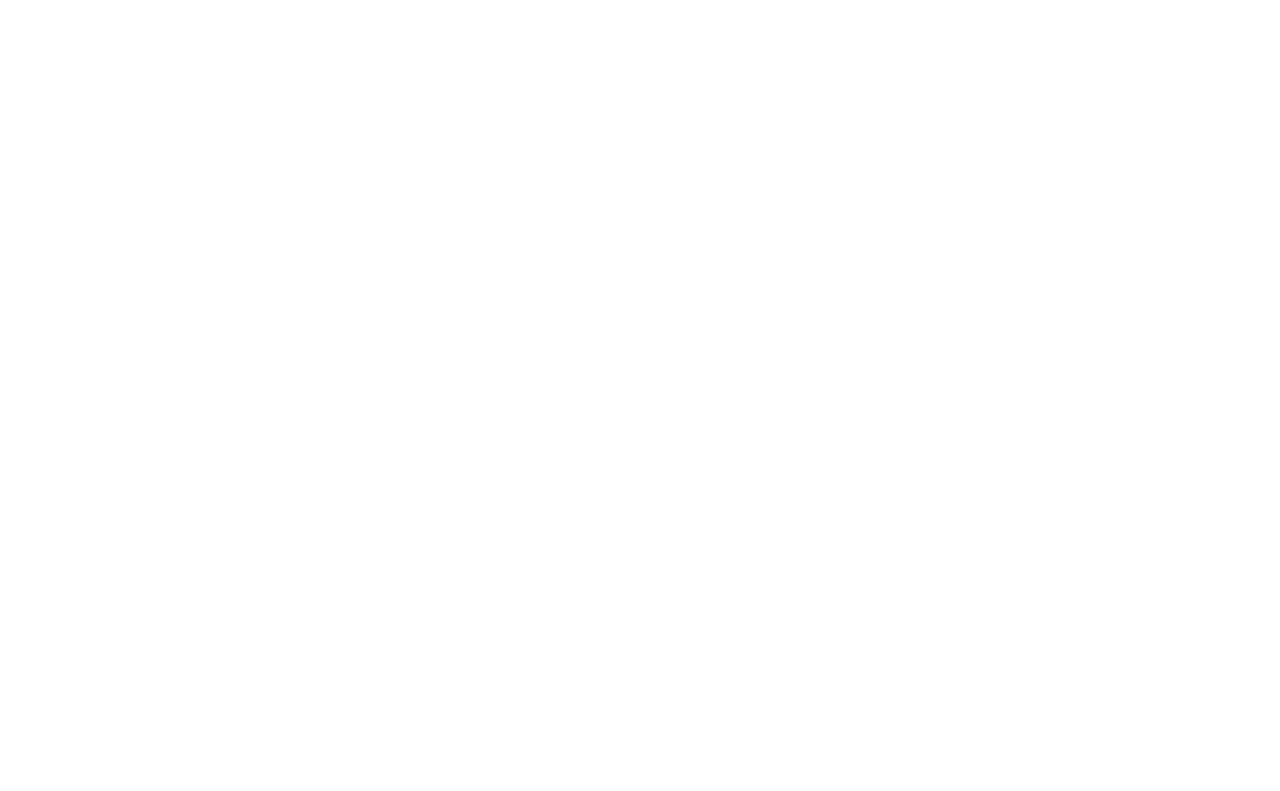
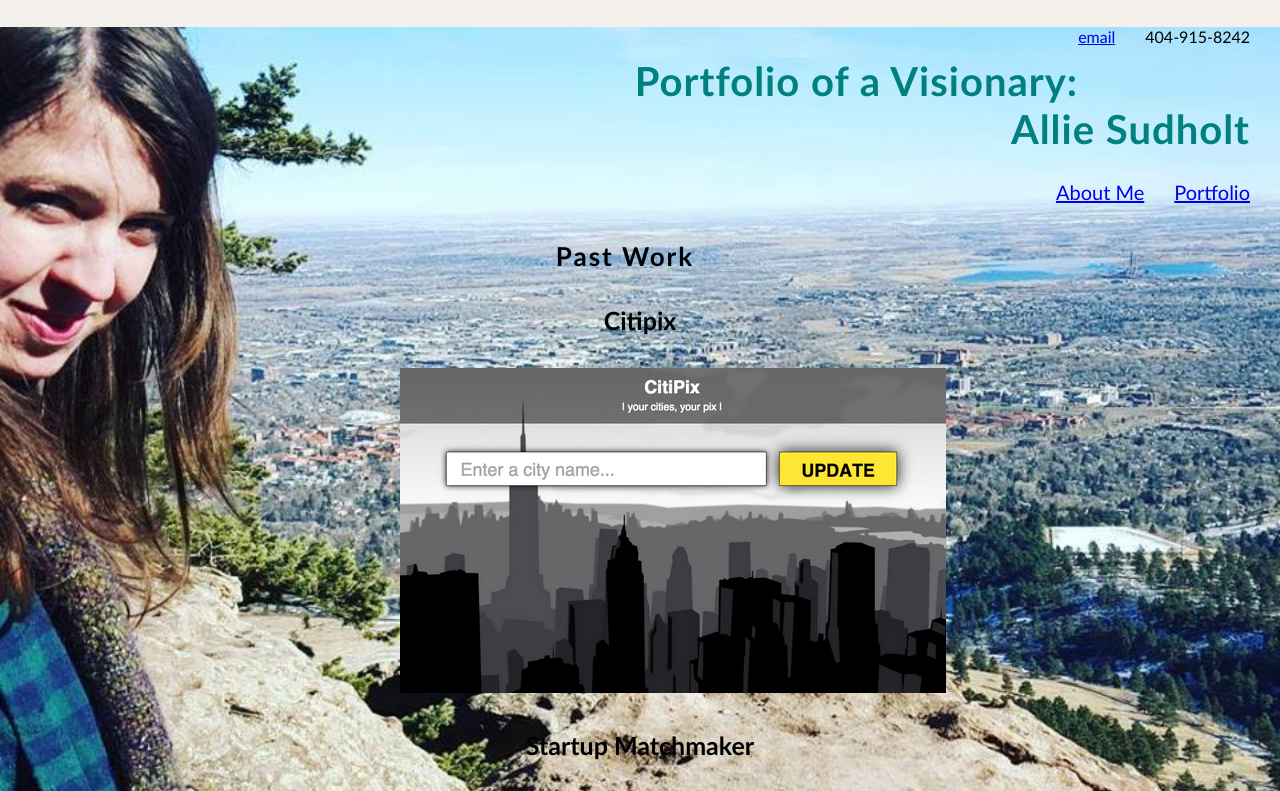
Before and after one commit to mlleallie/simple-portfolio, a plain HTML site: page portfolio.html in a window 1280 px wide. Shown: the top 791 px of the page. Drawn offline with Linux system fonts and the light colour scheme.

Commit message:
Updated website with css

```diff
--- a/css/style.css
+++ b/css/style.css
@@ -0,0 +1,107 @@
+html, body {
+    margin:0;
+    padding:0;
+    height: 100%;
+}
+
+#background {
+  width: 100%;
+  height: 100%;
+  background-size: cover;
+  background-position: center center;
+  background-repeat: no-repeat;
+  background-image:url('me.jpg');
+}
+
+.contact {
+  display: block;
+  float: right;
+  padding-right: 30px;
+  padding-bottom: 15px;
+  font-family: Optima;
+  color: black;
+  ;
+}
+
+h1 {
+  font-size: 40px;
+  font-family: Optima;
+  text-align: right;
+  color: teal;
+  letter-spacing: 1px;
+  padding-top: 30px;
+  padding-right: 30px;
+
+}
+
+h3 {
+  font-size: 26px;
+  font-family: Optima;
+  font-weight: 700;
+  text-align: right;
+  color: black;
+  letter-spacing: 2px;
+  padding-top: 60px;
+  padding-right: 30px;
+}
+
+
+.bouncearound {
+  display: inline-block;
+  font-family: Optima;
+  font-size: 20px;
+  padding-right: 30px;
+  float: right;
+}
+
+body {
+  background-color: #F4F0EC;
+}
+
+.quote {
+  text-align: right;
+  padding-right: 30px;
+  padding-top: 60px;
+  font-family: oblique;
+  color: black;
+  font-weight: 600;
+  font-size: 26px;
+
+}
+
+.blahblah {
+  color: #D3D3D3;
+
+}
+
+.unimportant {
+    color: black;
+    text-align: center;
+    font-weight: 600;
+    font-family: Optima;
+}
+
+.clients {
+  color: black;
+  font-family: Optima;
+  text-align: center;
+  font-size: 25px;
+}
+
+#citipix {
+  padding-left: 400px;
+}
+
+#startupmatchmaker {
+  padding-left: 700px;
+}
+
+#relaxr {
+  padding-left: 100px;
+}
+
+.resume {
+  display: inline-block;
+  padding: 20px;
+  float: center;
+}
--- a/index.html
+++ b/index.html
@@ -3,23 +3,35 @@
 
 <head>
   <title>Allie Simple Portfolio</title>
+  <link rel="stylesheet" href="css/style.css">
+
 </head>
 
 <body>
-  <h1>Visionary: Allie Sudholt</h1>
 
-  <nav id="bouncearound">
+
+  <div id="background">
+    <div>
       <ul>
-      <li><a href="index.html" title="About Me">About Me</a></li>
-      <li><a href="portfolio.html" title="Portfolio">Portfolio</a></li>
+        <li class="contact"><a href="allison.sudholt@gmail.com">email contact</a></li>
+        <li class="contact">404.915.8242</li>
+      </ul>
+    </div>
+
+    <header>
+      <h1 id="maintitle">Visionary: <br>Allie Sudholt</h1>
+
+      <nav>
+        <ul>
+          <li class="bouncearound"><a href="portfolio.html" title="Portfolio">Portfolio</a></li>
+          <li class="bouncearound"><a href="index.html" title="About Me">About Me</a></li>
         </ul>
       </nav>
 
-  <h2>About Me</h2>
+    <p class="quote">Started from the bottom now we're here. <br>Started from the bottom now the whole team's fucking here. <br> -Drake </p>
+    </header>
 
-    <p class="quote">Started from the bottom now we're here. Started from the bottom now the whole team's fucking here. <br> -Drake </p>
-
-
+    <!-- hide for now
       <h3 class="unimportant">Mission</h3>
       <ol>
         <li>Kick ass</li>
@@ -39,7 +51,8 @@
 
         <p class="blahblah">
           I have 28 years of life experience, 2 weeks of web dev experience, and ancestoral memory of go-getting. You want to get shit done? Holla atcha girl.
-
+    -->
+  </div>
 
 
 
--- a/portfolio.html
+++ b/portfolio.html
@@ -0,0 +1,54 @@
+<!DOCTYPE html>
+<html>
+<head>
+  <title>Allie Portfolio</title>
+  <link rel="stylesheet" href="css/style.css">
+</head>
+
+<body>
+
+<div id="background">
+  <div>
+    <ul>
+      <li class="contact">404-915-8242</li>
+      <li class="contact"><a href="allison.sudholt@gmail.com">email</a></li>
+    </ul>
+  </div>
+
+  <header>
+    <h1 id="portfoliotitle">Portfolio of a Visionary: <br>Allie Sudholt</br></h1>
+
+    <nav>
+      <ul>
+        <li class="bouncearound"><a href="portfolio.html" title="Portfolio">Portfolio</a></li>
+        <li class="bouncearound"><a href="index.html" title="About Me">About Me</a></li>
+      </ul>
+    </nav>
+  </header>
+
+  <h3 class="unimportant">Past Work</h3>
+
+  <div class="portfolio projects">
+    <h4 class="clients">Citipix</h4>
+      <img id="citipix" src=citipix-deliverable.png>
+
+    <h4 class="clients">Startup Matchmaker</h4>
+      <img id="startupmatchmaker" src=startup-matchmaker-deliverable.png>
+
+    <h4 class="clients">Relaxr</h4>
+      <img id="relaxr" src=relaxr-deliverable.png>
+    </div>
+
+  <h3 class="unimportant">Resume</h3>
+    <ul>
+      <li class="resume">28 years of being a decent human</li>
+      <li class="resume">Useless BA in English Literature</li>
+      <li class="resume">Fabulous taste in music</li>
+      <li class="resume">I don't take long to get ready in the morning</li>
+      <li class="resume">Large, mostly unworn wardrobe</li>
+    </ul>
+
+</div>
+
+</body>
+</html>
```
Also changed, not shown: alliebiking.jpg (added), citipix-deliverable.png (added), css/beans.jpg (added), css/me.jpg (added), relaxr-deliverable.png (added), startup-matchmaker-deliverable.png (added), 1 other file. Lines whose indentation alone changed are shown as unchanged.
